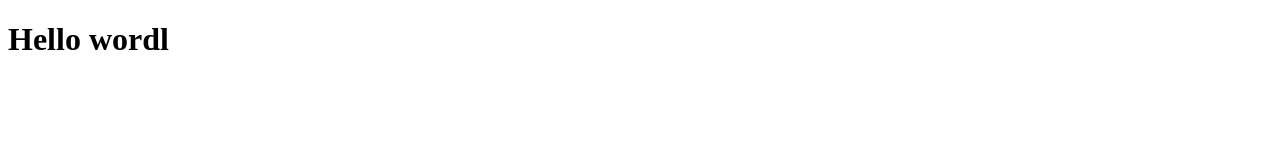
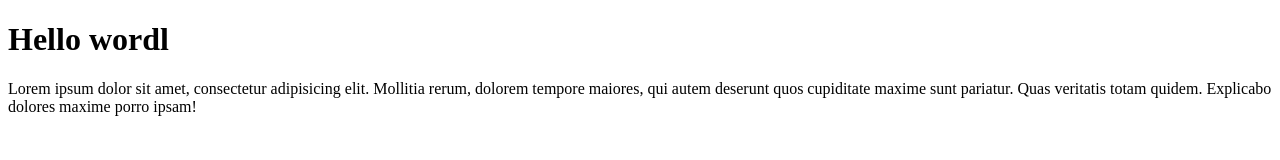
Before and after one commit to mohsopyan/oyan-git-test, a plain HTML site: page index.html in a window 1280 px wide. Drawn offline with Linux system fonts and the light colour scheme.

Commit message:
mengubah file index.html

```diff
--- a/index.html
+++ b/index.html
@@ -1,11 +1,17 @@
 <!DOCTYPE html>
 <html lang="en">
-<head>
-    <meta charset="UTF-8">
-    <meta name="viewport" content="width=device-width, initial-scale=1.0">
+  <head>
+    <meta charset="UTF-8" />
+    <meta name="viewport" content="width=device-width, initial-scale=1.0" />
     <title>git remote</title>
-</head>
-<body>
+  </head>
+  <body>
     <h1>Hello wordl</h1>
-</body>
+    <p>
+      Lorem ipsum dolor sit amet, consectetur adipisicing elit. Mollitia rerum,
+      dolorem tempore maiores, qui autem deserunt quos cupiditate maxime sunt
+      pariatur. Quas veritatis totam quidem. Explicabo dolores maxime porro
+      ipsam!
+    </p>
+  </body>
 </html>
```
